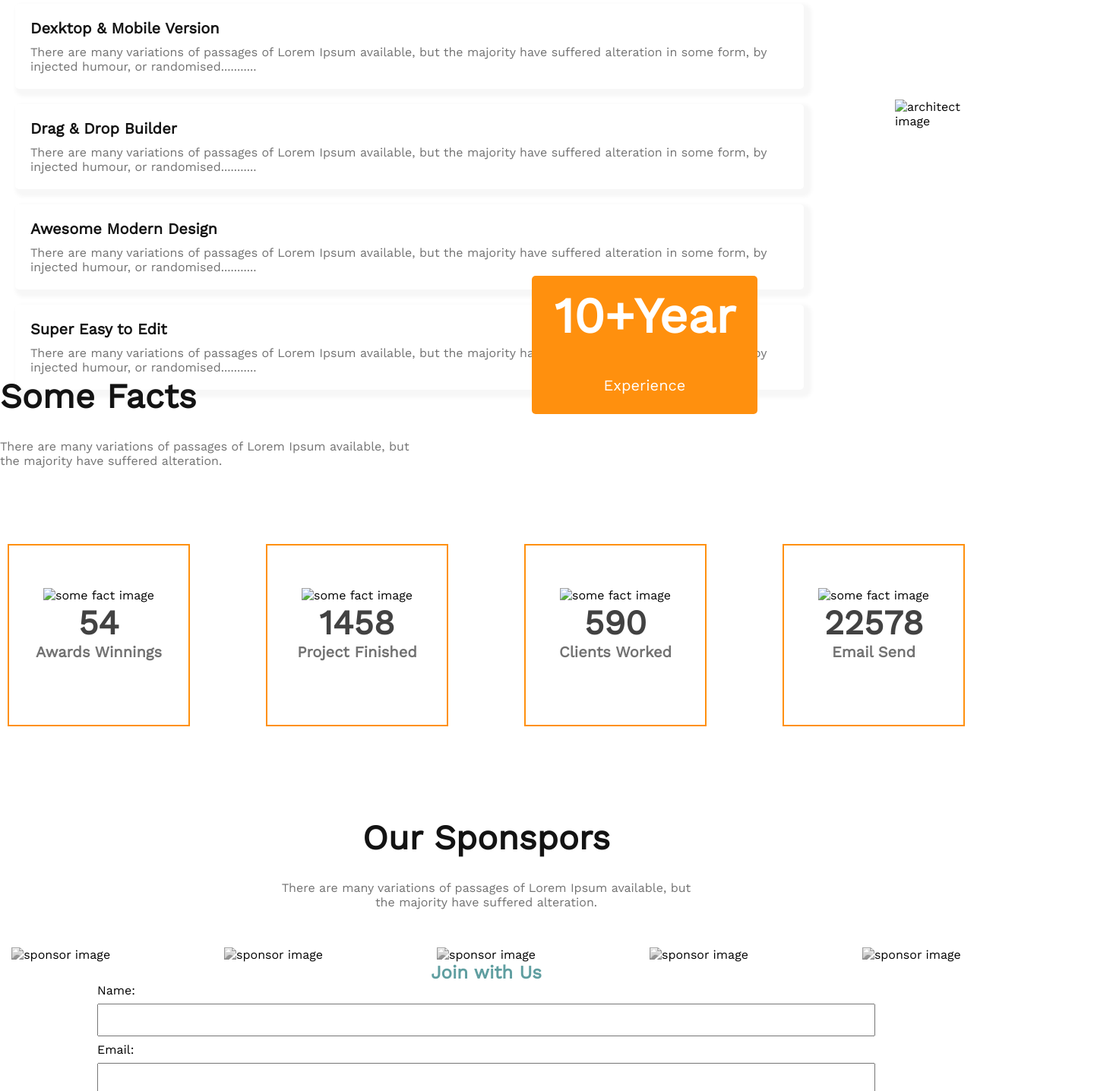
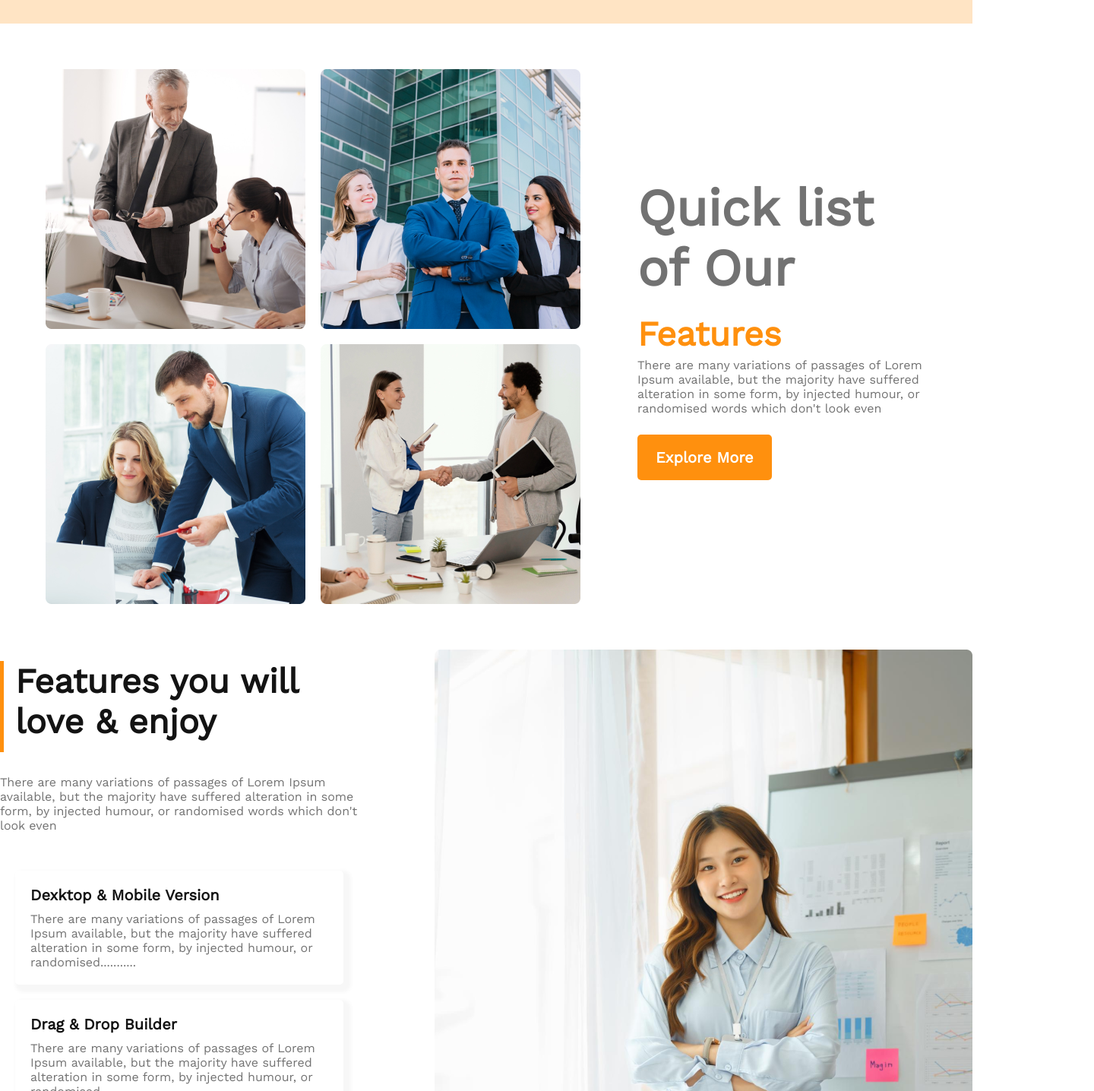
Before and after one commit to habib120113/Responsive-Architects-website, a plain HTML site: page index.html in a window 1280 px wide. Shown: the part 1364-2800 px from the top of the page at 76% size, 1440 px wide, since content can reach past the window. Drawn offline with nearby package versions, Linux system fonts and the light colour scheme; the site is published under a folder, as on GitHub Pages, so addresses that start at the root find nothing.

Commit message:
image prob

```diff
--- a/index.html
+++ b/index.html
@@ -32,7 +32,7 @@
                 <button class="btn-praimary">Explore More</button>
         </div>
         <div class="banner-image">
-            <img src="/images/banner.png" alt="banner image">
+            <img src="./images/banner.png" alt="banner image">
         </div>
     </header>
     <!-- Our Features section -->
@@ -40,10 +40,10 @@
         <section class="team-Features">
             <div class="Features-container">
                 <div class="Features-image">
-                    <img src="/images/team1.png" alt="team image">
-                    <img src="/images/team2.png" alt="team image">
-                    <img src="/images/team3.png" alt="team image">
-                    <img src="/images/team4.png" alt="team image">
+                    <img src="./images/team1.png" alt="team image">
+                    <img src="./images/team2.png" alt="team image">
+                    <img src="./images/team3.png" alt="team image">
+                    <img src="./images/team4.png" alt="team image">
                 </div>
                    <div class="Features-text">
                     <h2>Quick list <span class="of our">of Our</span> <br> <span class="span-text">Features</span>  </h2>
@@ -82,7 +82,7 @@
                         </div>
                     </div>
                     <div class="Enjoyable-Features-images">
-                        <img src="/images/architect.png" alt="architect image">
+                        <img src="./images/architect.png" alt="architect image">
                     </div>
                 </div>
             </div>
@@ -99,22 +99,22 @@
             <p class="some-fact-container-paragraph">There are many variations of passages of Lorem Ipsum available, but <br> the majority have suffered alteration.</p>
             <div class="some-container">
                 <div class="some-fact-box">
-                        <img src="/images/icons/ribon.png" alt="some fact image">
+                        <img src="./images/icons/ribon.png" alt="some fact image">
                         <h3 class="some-fact-box-header">54</h3>
                         <p class="some-fact-box-paragraph">Awards Winnings</p>
                 </div>
                 <div class="some-fact-box">
-                    <img src="/images/icons/projects.png" alt="some fact image">
+                    <img src="./images/icons/projects.png" alt="some fact image">
                     <h3 class="some-fact-box-header">1458</h3>
                     <p class="some-fact-box-paragraph">Project Finished</p>
                 </div>
                 <div class="some-fact-box">
-                    <img src="/images/icons/customers.png" alt="some fact image">
+                    <img src="./images/icons/customers.png" alt="some fact image">
                     <h3 class="some-fact-box-header">590</h3>
                     <p class="some-fact-box-paragraph">Clients Worked</p>
                 </div>
                 <div class="some-fact-box">
-                    <img src="/images/icons/email.png" alt="some fact image">
+                    <img src="./images/icons/email.png" alt="some fact image">
                     <h3 class="some-fact-box-header">22578</h3>
                     <p class="some-fact-box-paragraph">Email Send</p>
                 </div>
@@ -126,19 +126,19 @@
             <p class="Sponspors-container-paragraph">There are many variations of passages of Lorem Ipsum available, but <br> the majority have suffered alteration.</p>
             <div class="Sponspors-icon">
                 <div class="company-logo">
-                    <img src="/images/sponsors/spotify.png" alt="sponsor image">
+                    <img src="./images/sponsors/spotify.png" alt="sponsor image">
                 </div>
                 <div class="company-logo">
-                    <img src="/images/sponsors/amazon.png" alt="sponsor image">
+                    <img src="./images/sponsors/amazon.png" alt="sponsor image">
                 </div>
                 <div class="company-logo">
-                    <img src="/images/sponsors/google.png" alt="sponsor image">
+                    <img src="./images/sponsors/google.png" alt="sponsor image">
                 </div>
                 <div class="company-logo">
-                    <img src="/images/sponsors/telerama.png" alt="sponsor image">
+                    <img src="./images/sponsors/telerama.png" alt="sponsor image">
                 </div>
                 <div class="company-logo">
-                    <img src="/images/sponsors/figma.png" alt="sponsor image">
+                    <img src="./images/sponsors/figma.png" alt="sponsor image">
                 </div>
             </div>
         </section>
```
